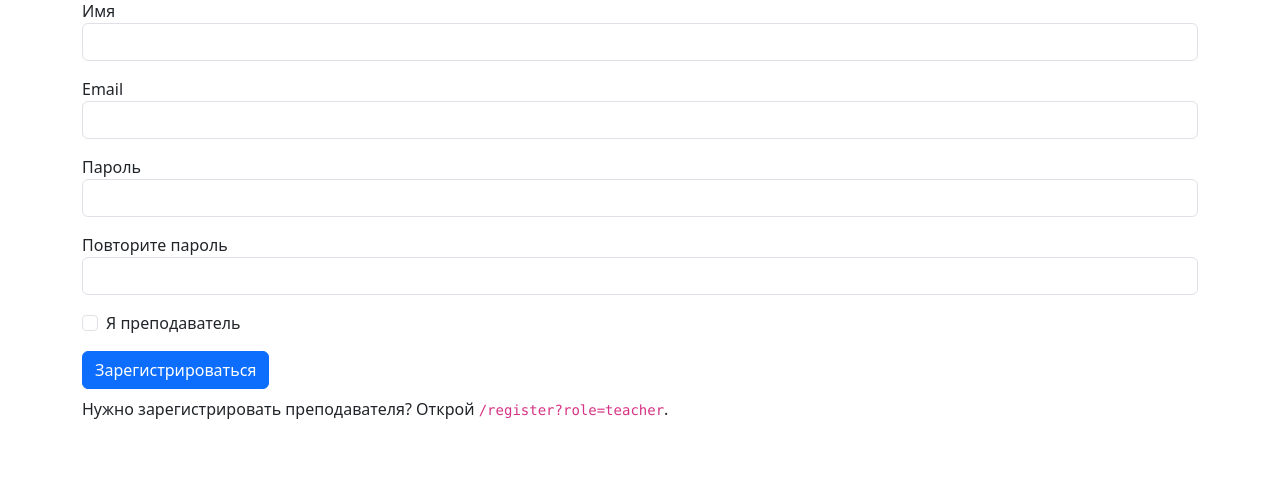
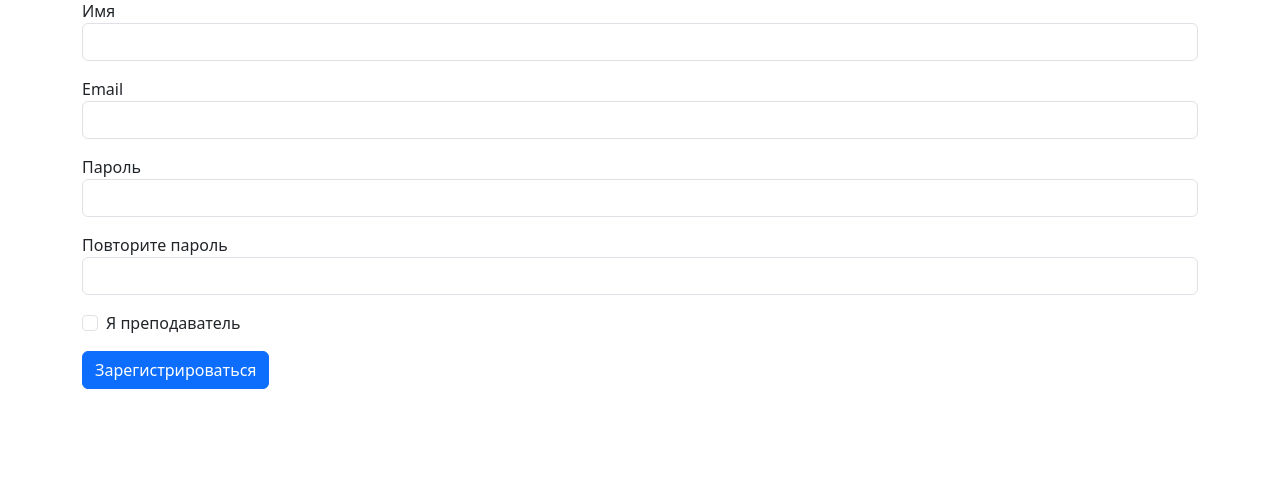
Before and after one commit to GolovachevS/SE_XP_2025, a Flask app: page /register in a window 1280 px wide. Shown: the part 129-631 px from the top of the page. Run offline with Flask 3, Linux system fonts and the light colour scheme; parts of the project's set-up code (start-up, migrations or seed data) failed here and were passed over.

Commit message:
Remove teacher registration instruction from HTML
Removed instruction for registering a teacher.

```diff
--- a/templates/register.html
+++ b/templates/register.html
@@ -14,5 +14,4 @@
 </div>
   {{ form.submit(class_='btn btn-primary') }}
 </form>
-<p class="mt-2">Нужно зарегистрировать преподавателя? Открой <code>/register?role=teacher</code>.</p>
 {% endblock %}
```
